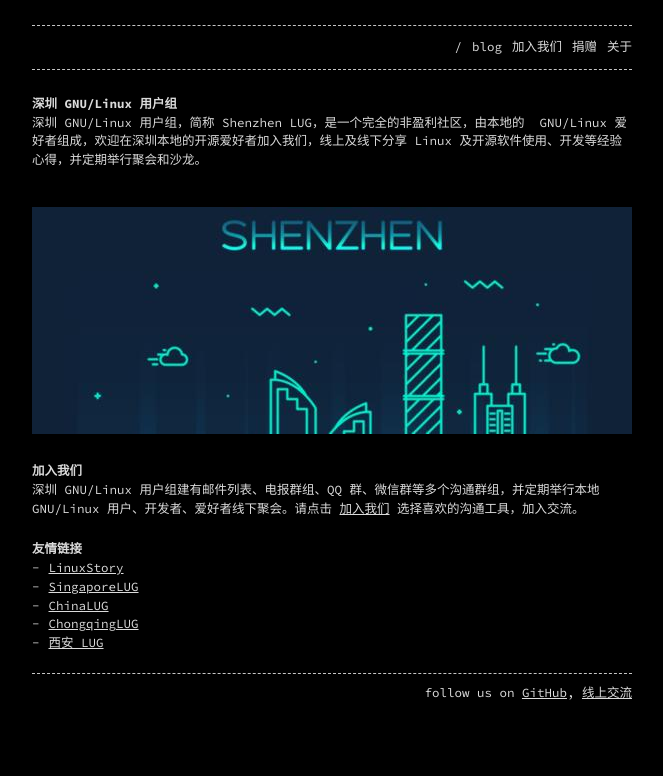
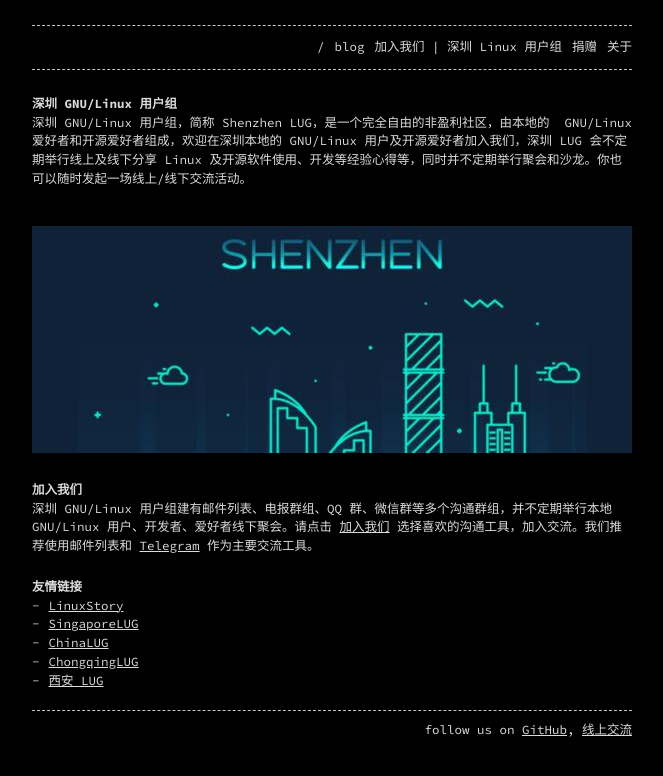
Before and after one commit to shenzhenlug/shenzhenlug.org, a Jekyll site: the page built from index.md, in a window 1280 px wide. Shown: the top 776 px of the page, without its empty margins (308-971 px from the left). Built offline with Jekyll 4.4.1, drawn with Linux system fonts in a browser that asks for light colours.

Commit message:
add contact

```diff
--- a/index.md
+++ b/index.md
@@ -5,12 +5,12 @@
 ---
 
 ### 深圳 GNU/Linux 用户组
-深圳 GNU/Linux 用户组，简称 Shenzhen LUG，是一个完全的非盈利社区，由本地的  GNU/Linux 爱好者组成，欢迎在深圳本地的开源爱好者加入我们，线上及线下分享 Linux 及开源软件使用、开发等经验心得，并定期举行聚会和沙龙。
+深圳 GNU/Linux 用户组，简称 Shenzhen LUG，是一个完全自由的非盈利社区，由本地的  GNU/Linux 爱好者和开源爱好者组成，欢迎在深圳本地的 GNU/Linux 用户及开源爱好者加入我们，深圳 LUG 会不定期举行线上及线下分享 Linux 及开源软件使用、开发等经验心得等，同时并不定期举行聚会和沙龙。你也可以随时发起一场线上/线下交流活动。
 <br>
 ![](./assets/shenzhen-lug-600.jpg)
 
 ### 加入我们
-深圳 GNU/Linux 用户组建有邮件列表、电报群组、QQ 群、微信群等多个沟通群组，并定期举行本地 GNU/Linux 用户、开发者、爱好者线下聚会。请点击 [加入我们](./join) 选择喜欢的沟通工具，加入交流。
+深圳 GNU/Linux 用户组建有邮件列表、电报群组、QQ 群、微信群等多个沟通群组，并不定期举行本地 GNU/Linux 用户、开发者、爱好者线下聚会。请点击 [加入我们](./join) 选择喜欢的沟通工具，加入交流。我们推荐使用邮件列表和 [Telegram](https://t.me/shenzhenlug) 作为主要交流工具。
 
 ### 友情链接
 - [LinuxStory](https://linuxstory.org)
--- a/join.md
+++ b/join.md
@@ -1,5 +1,5 @@
 ---
-title: 加入我们
+title: 加入我们   |  深圳 Linux 用户组
 layout: page
 description: "深圳 LUG 是一个完全的非盈利社区，由深圳本地的  GNU/Linux 爱好者和开源爱好者组成，欢迎加入我们包括线上交流、不定期聚会和沙龙。 "
 keywords: "Shenzhen, 深圳, 社区, Linux, 开源, GNU, 开源社区, Open Source, Android, 微信群, 电报群, QQ群, 邮件列表, 微信, 电报, QQ"
```
Also changed, not shown: _posts/2018-11-04-meetup-year-end.md (renamed from _posts/meetup-2018.markdown), assets/wechat-qrcode-opensourceleslie.jpg.
